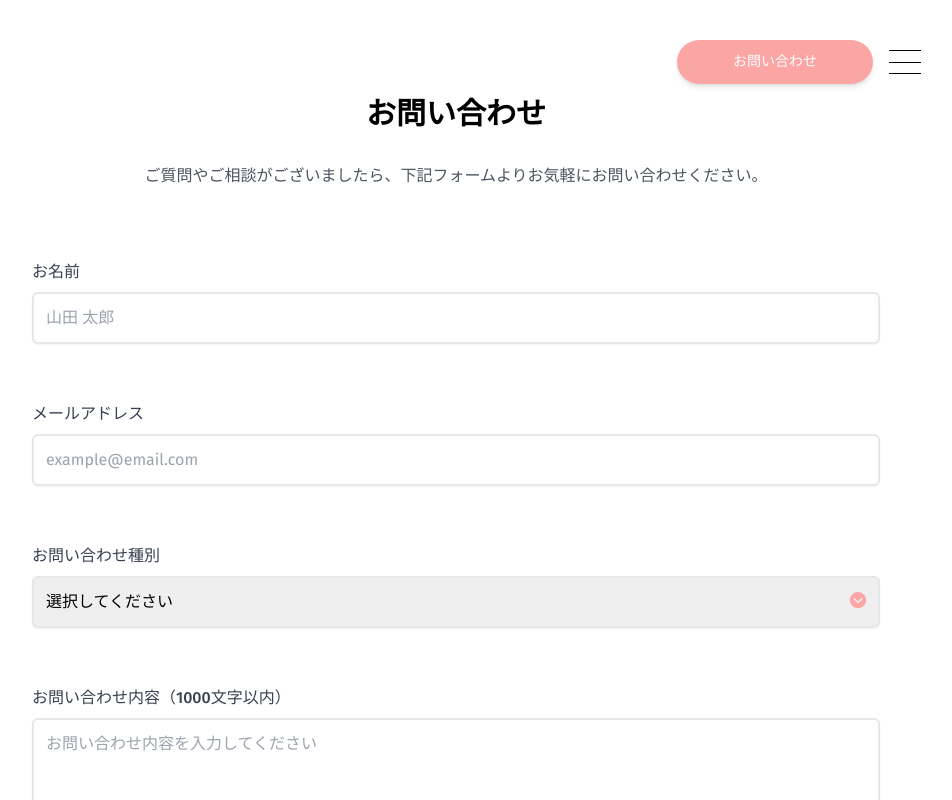
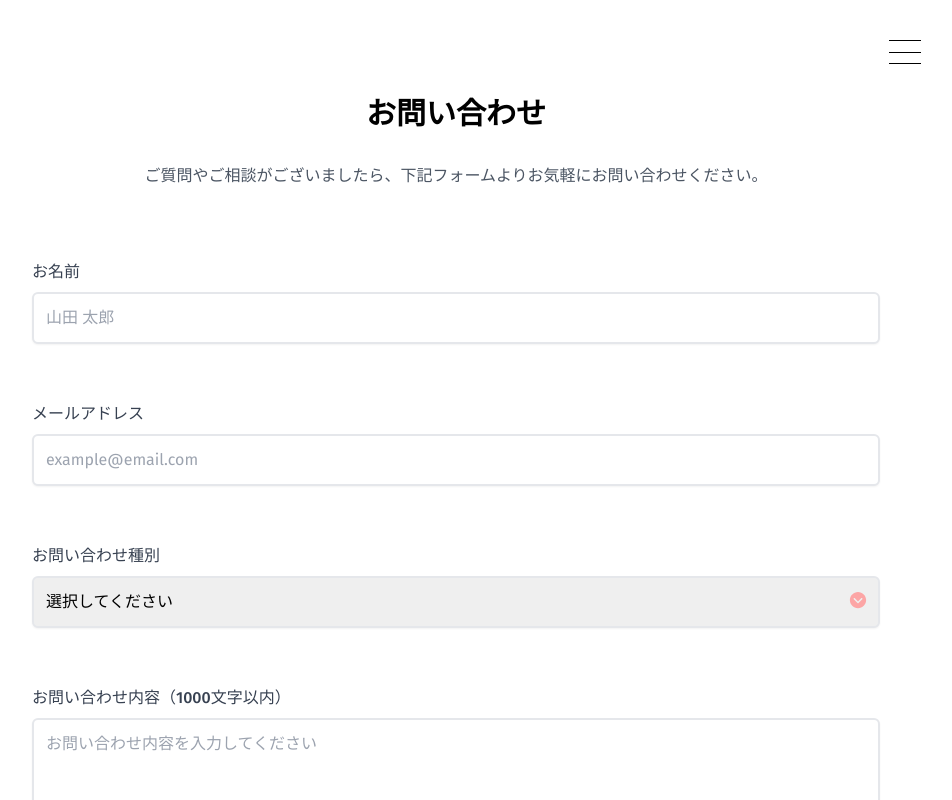
Before and after one commit to TaharaKazuki/group_home_fix, a Next.js app: page /contact in a window 1280 px wide. Shown: the top 800 px of the page, without its empty margins (184-1136 px from the left). Built offline with nearby package versions, Linux system fonts and the light colour scheme.

Commit message:
Hide contact button on contact page

```diff
--- a/components/Header.tsx
+++ b/components/Header.tsx
@@ -2,6 +2,7 @@
 
 import { AnimatePresence } from 'framer-motion';
 import Link from 'next/link';
+import { usePathname } from 'next/navigation';
 
 import Nav from './Nav';
 import { Button } from './ui/button';
@@ -10,11 +11,13 @@ import { useNav } from '@/providers/NavContext';
 
 const Header = () => {
   const { navActive, toggleHandler } = useNav();
+  const pathname = usePathname();
 
   return (
     <header className="fixed inset-x-0 top-[20px] z-[60] lg:top-[40px]">
       <div className="container mx-auto">
         <div className="flex items-center justify-end gap-4">
+          {pathname !== '/contact' && (
             <Link href="/contact">
               <Button
                 variant={'default'}
@@ -24,6 +27,7 @@ const Header = () => {
                 お問い合わせ
               </Button>
             </Link>
+          )}
 
           <button
             onClick={toggleHandler}
```
Lines whose indentation alone changed are shown as unchanged.
